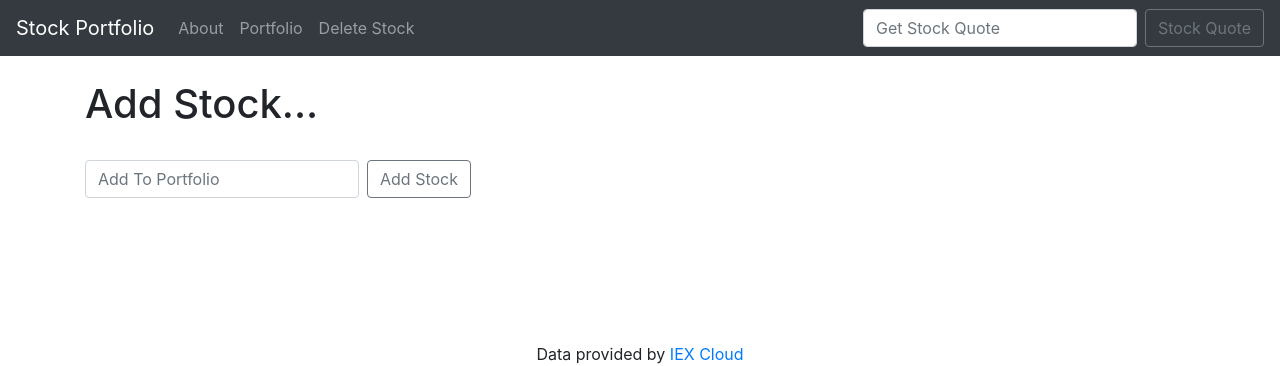
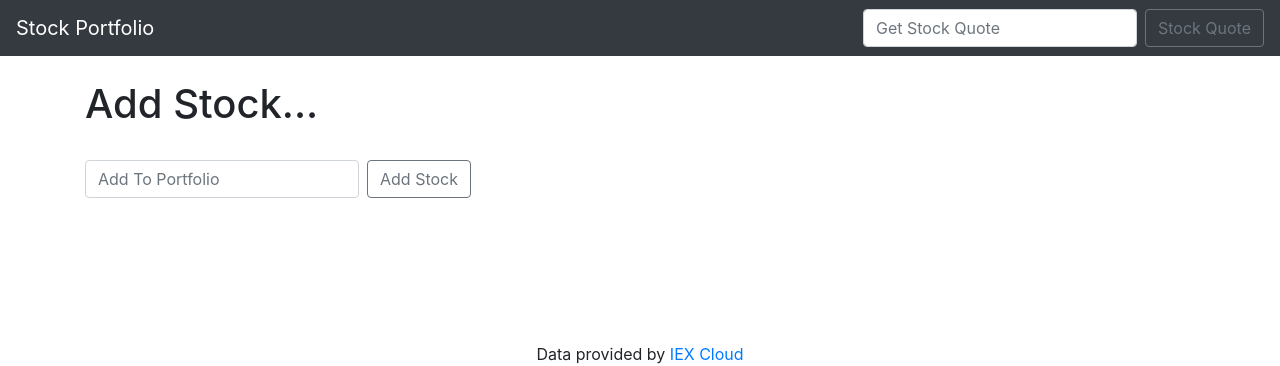
Before and after one commit to OskarZski/stock-market-CMS, a Django app: page /portolio.html in a window 1280 px wide. Shown: the top 366 px of the page. Run offline with Django 3.2, Linux system fonts and the light colour scheme; data that the repository does not hold is empty; some libraries are stand-ins or nearby versions.

Commit message:
Comment out 'about', 'delete_stock' menu items

```diff
--- a/quotes/templates/base.html
+++ b/quotes/templates/base.html
@@ -21,14 +21,14 @@
     <ul class="navbar-nav mr-auto">
 
       <li class="nav-item">
-        <a class="nav-link" href="{% url 'about' %}">About</a>
+  <!-- {#
       </li>
       <li class="nav-item">
-        <a class="nav-link" href="{% url 'portolio' %}">Portfolio</a>
+        <a class="nav-link" href="{% url 'portfolio' %}">Portfolio</a>
       </li>
-      <li class="nav-item">
+       <li class="nav-item">
         <a class="nav-link" href="{% url 'delete_stock' %}">Delete Stock</a>
-      </li>
+      </li> #} -->
 
     </ul>
     <form action="{% url 'home' %}" class="form-inline my-2 my-lg-0" method="POST">
```
